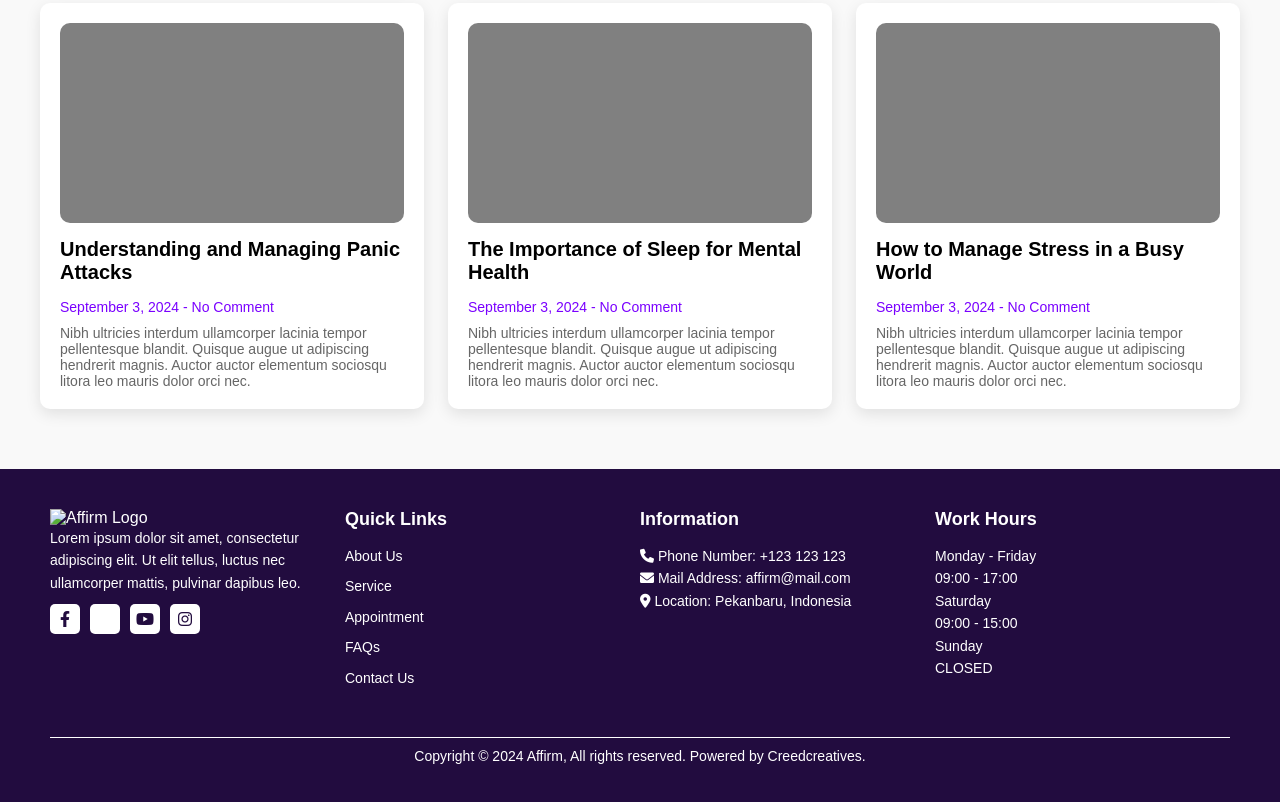
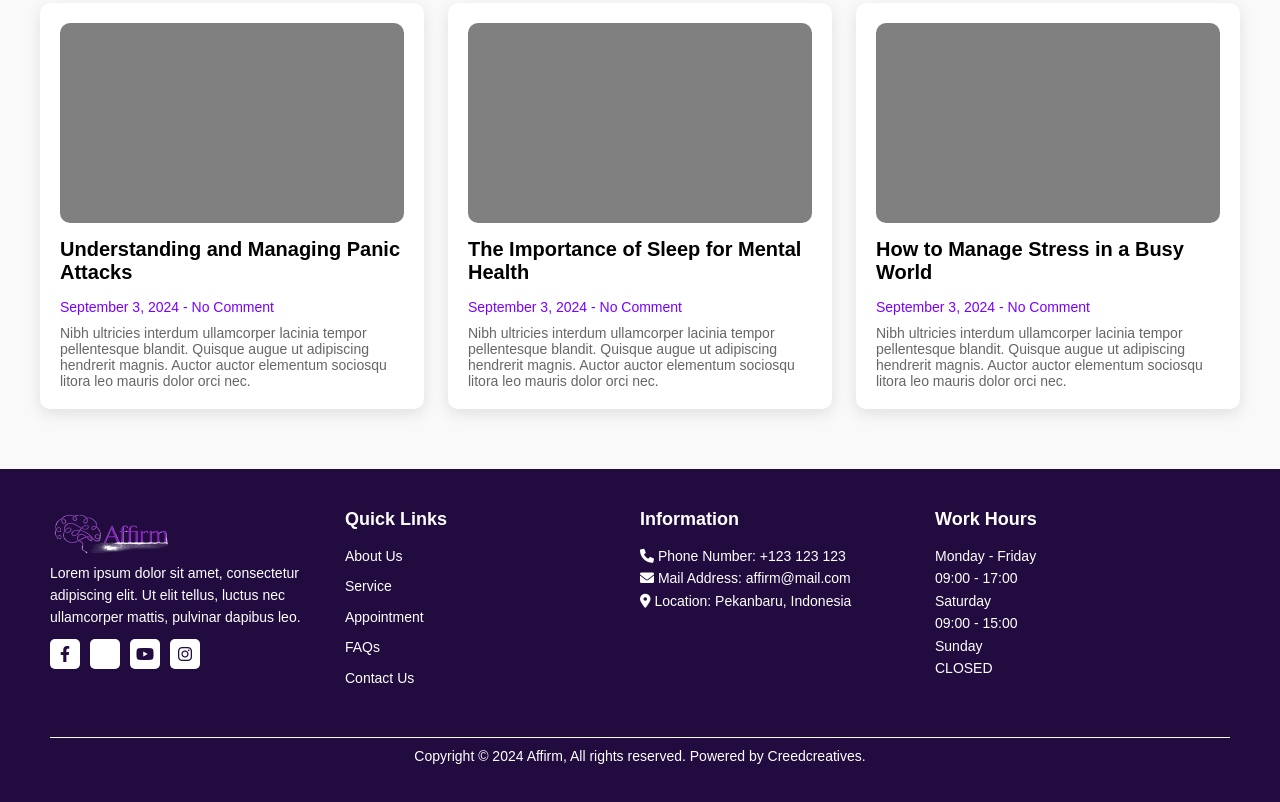
Before and after one commit to frontendDeveloper8/affirmv3, a plain HTML site: page index.html in a window 1280 px wide. Shown: the part 5995-6797 px from the top of the page. Drawn offline with Linux system fonts and the light colour scheme; the site is published under a folder, as on GitHub Pages, so addresses that start at the root find nothing; some icons are missing.

Commit message:
Update index.html

```diff
--- a/index.html
+++ b/index.html
@@ -578,7 +578,7 @@
     <footer class="footer">
         <div class="footer-container">
             <div class="footer-column about">
-                <img src="/images/logo.png" alt="Affirm Logo" style="width: 128px;;"> <!-- Replace with your logo -->
+                <img src="images/logo.png" alt="Affirm Logo" style="width: 128px;"> <!-- Replace with your logo -->
                 <p>Lorem ipsum dolor sit amet, consectetur adipiscing elit. Ut elit tellus, luctus nec ullamcorper mattis, pulvinar dapibus leo.</p>
                 <div class="social-icons">
                     <a href="#"><i class="fab fa-facebook-f"></i></a>
```
